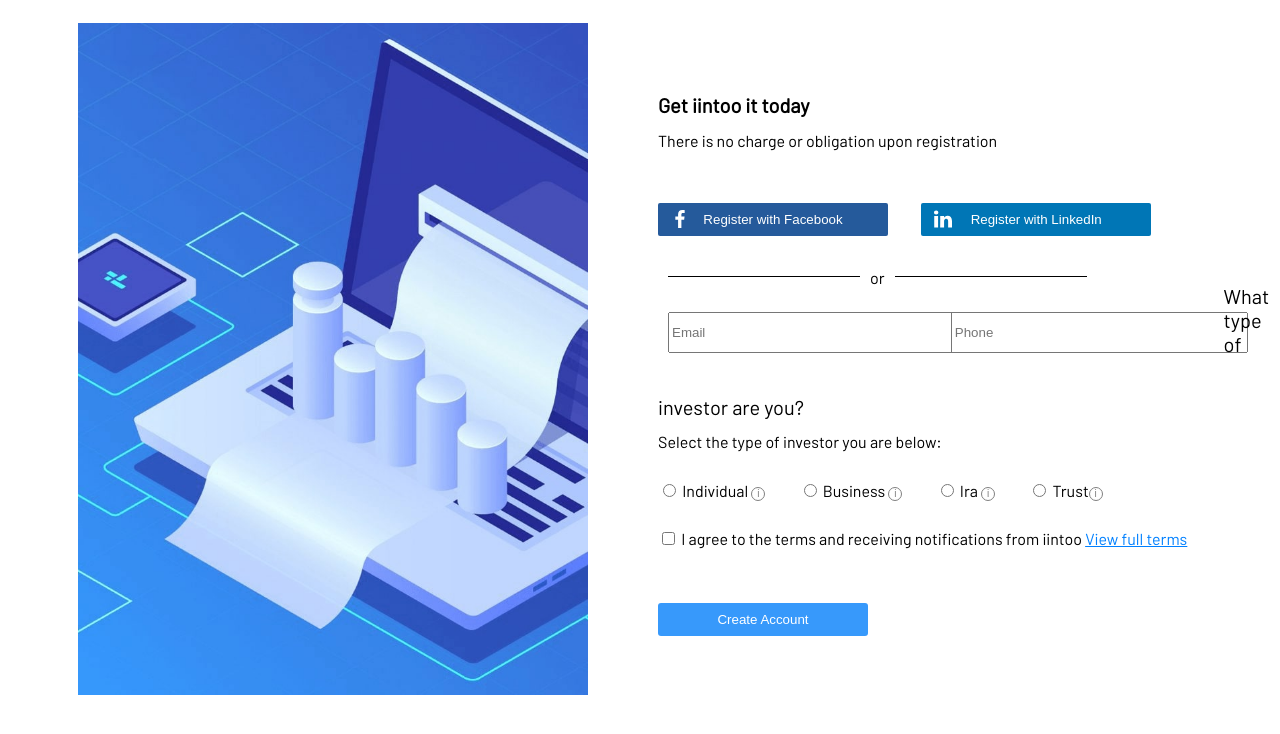
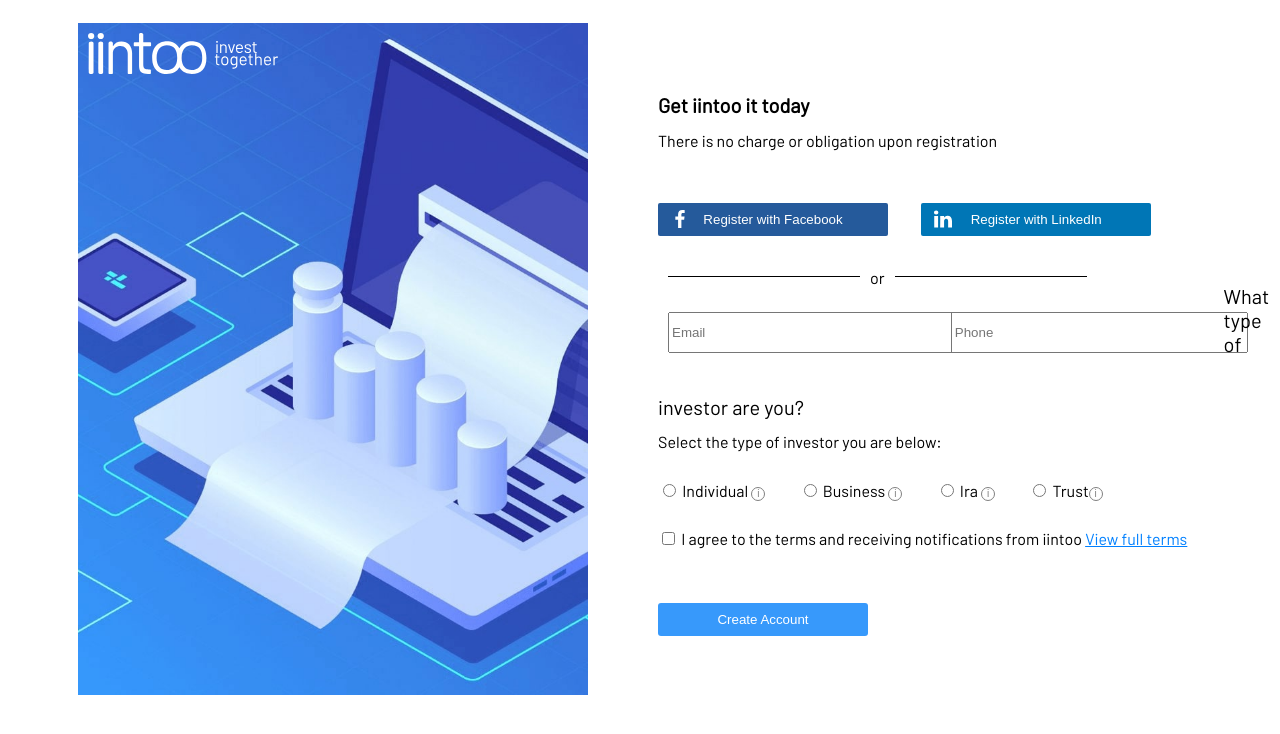
Before and after one commit to timuryti/Test_fromGasim, a plain HTML site: page index.html in a window 1280 px wide. Drawn offline with Linux system fonts and the light colour scheme.

Commit message:
Third commit

```diff
--- a/index.html
+++ b/index.html
@@ -7,14 +7,20 @@
 </head>
     <link rel="stylesheet" href="style.css">
 <body>
-  <div>
+  <div style="position: relative;">
     <!-- фон -->
     <img
       src="./bg.jpg"
       width="510"
+      alt=""
       align="left"
       hspace="70"
       vspace="10">
+
+      <img
+      src="./logo.svg"
+      alt=""
+      style="position: absolute; top: 20px; left: 80px; width: 15%;"
   </div>
 
    <div class="padding-left">
```
